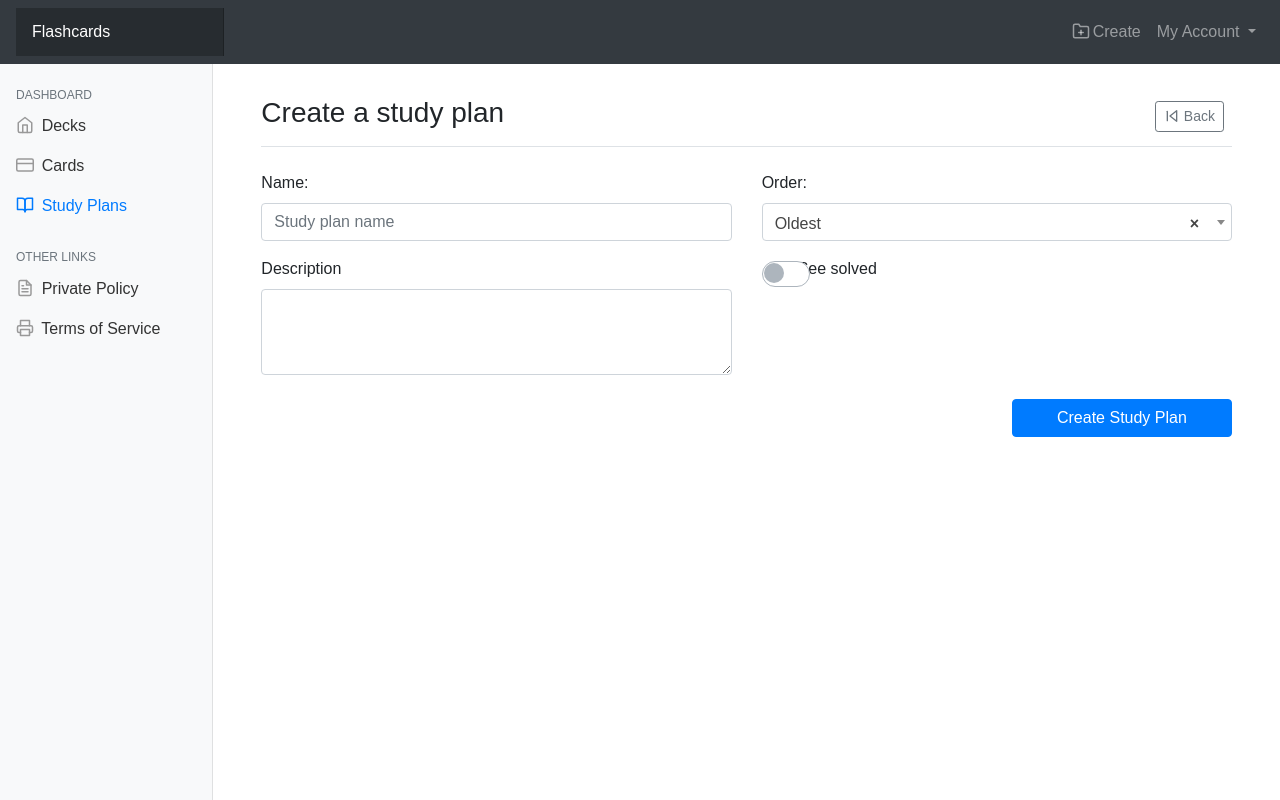
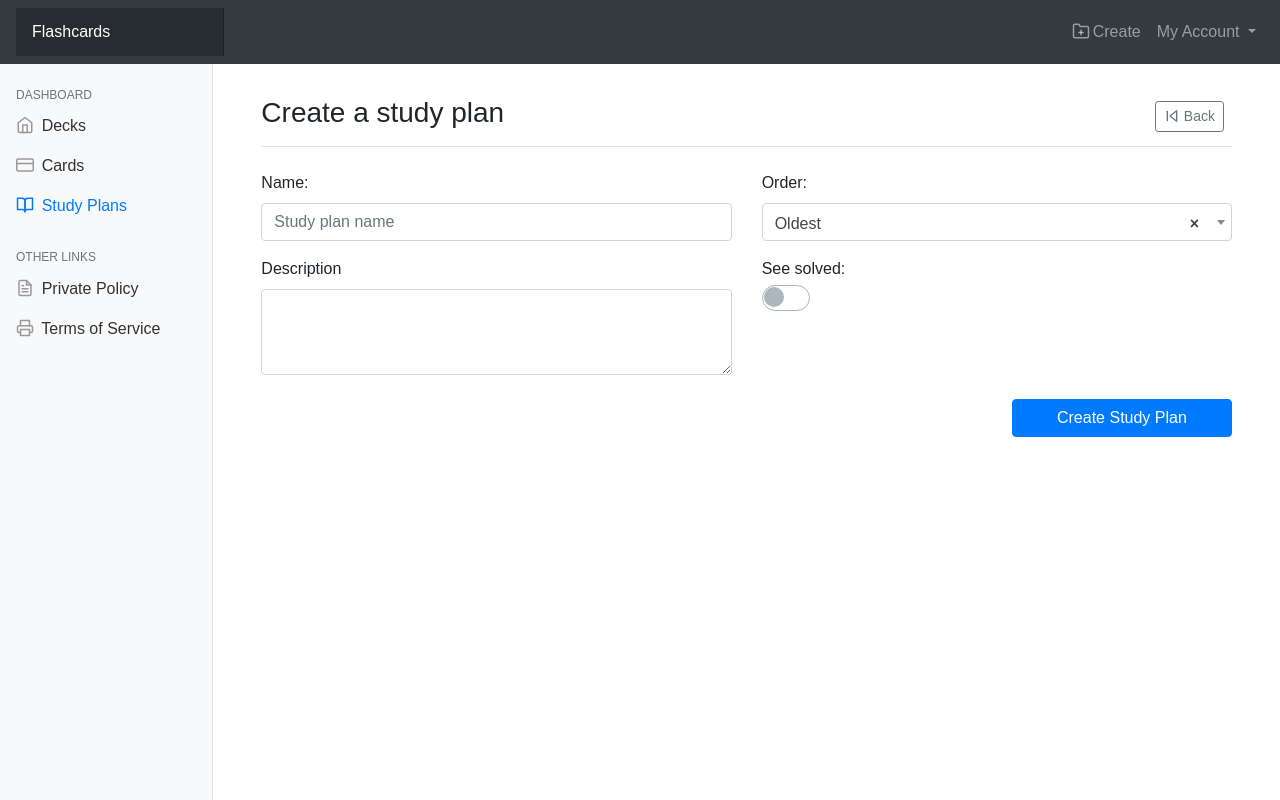
Before and after one commit to Victornguli/flashlearn, a Flask app: page /plan in a window 1280 px wide. Run offline with Flask 2, Linux system fonts and the light colour scheme; the visitor is signed in with stand-in values (Sample User, id 1); data comes from the database, SQL or seed files in the repository; some libraries are stand-ins or nearby versions.

Commit message:
update create plan template

```diff
--- a/flashlearn/templates/dashboard/plans/_create.html
+++ b/flashlearn/templates/dashboard/plans/_create.html
@@ -44,10 +44,11 @@
                 <textarea name="description" class="form-control" id="description" cols="30" rows="3"></textarea>
             </div>
 
-            <div class="col-md-6">
+            <div class="form-group col-md-6">
+                See solved:
                 <div class="custom-control custom-switch">
-                    <input type="checkbox" name="see_solved" class="custom-control-input" id="see_solved">
-                    <label class="custom-control-label" for="see_solved">See solved</label>
+                    <input type="checkbox" name="see_solved" class="custom-control-input form-control" id="see_solved">
+                    <label class="custom-control-label" for="see_solved"></label>
                 </div>
             </div>
         </div>
```
